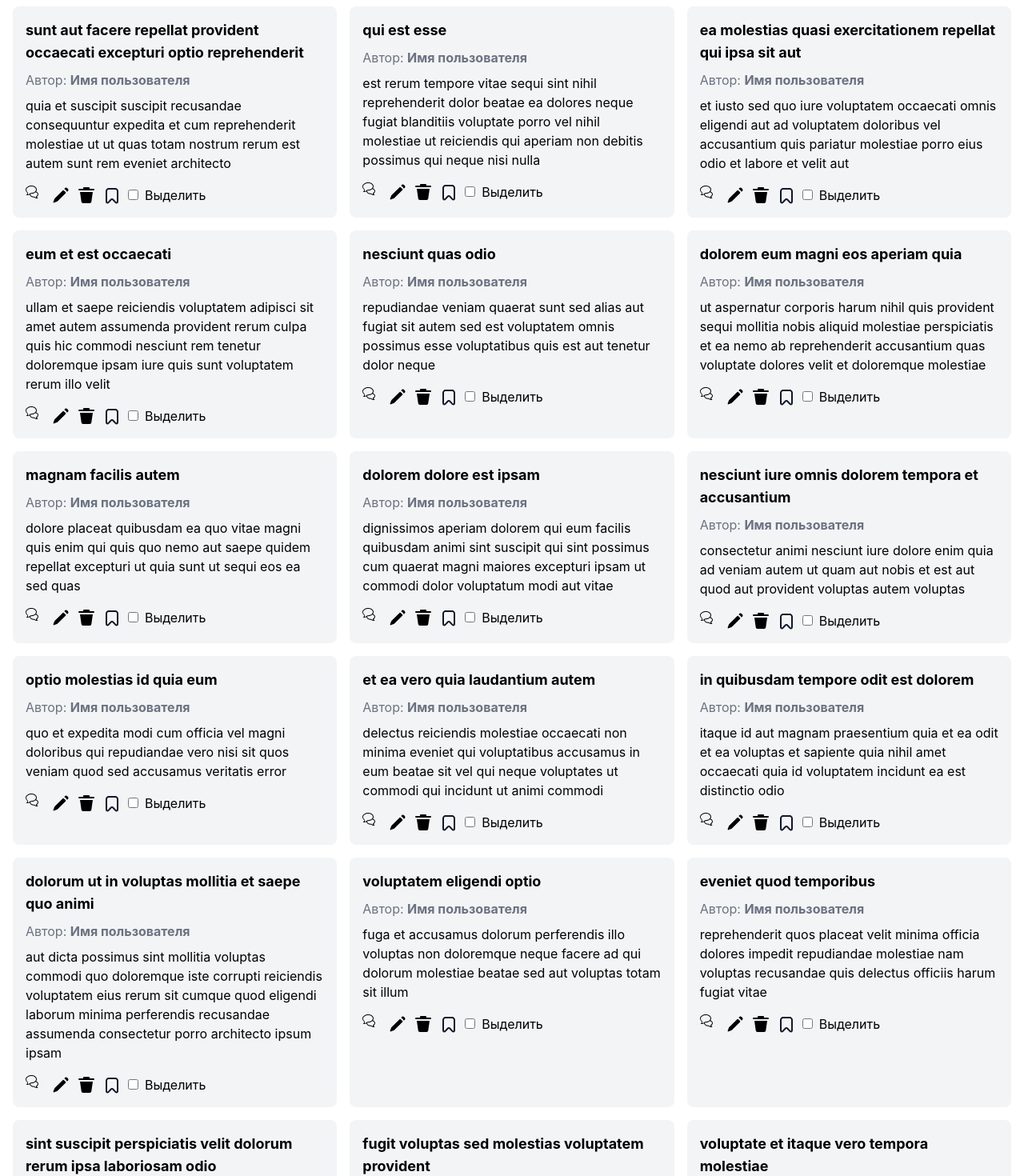
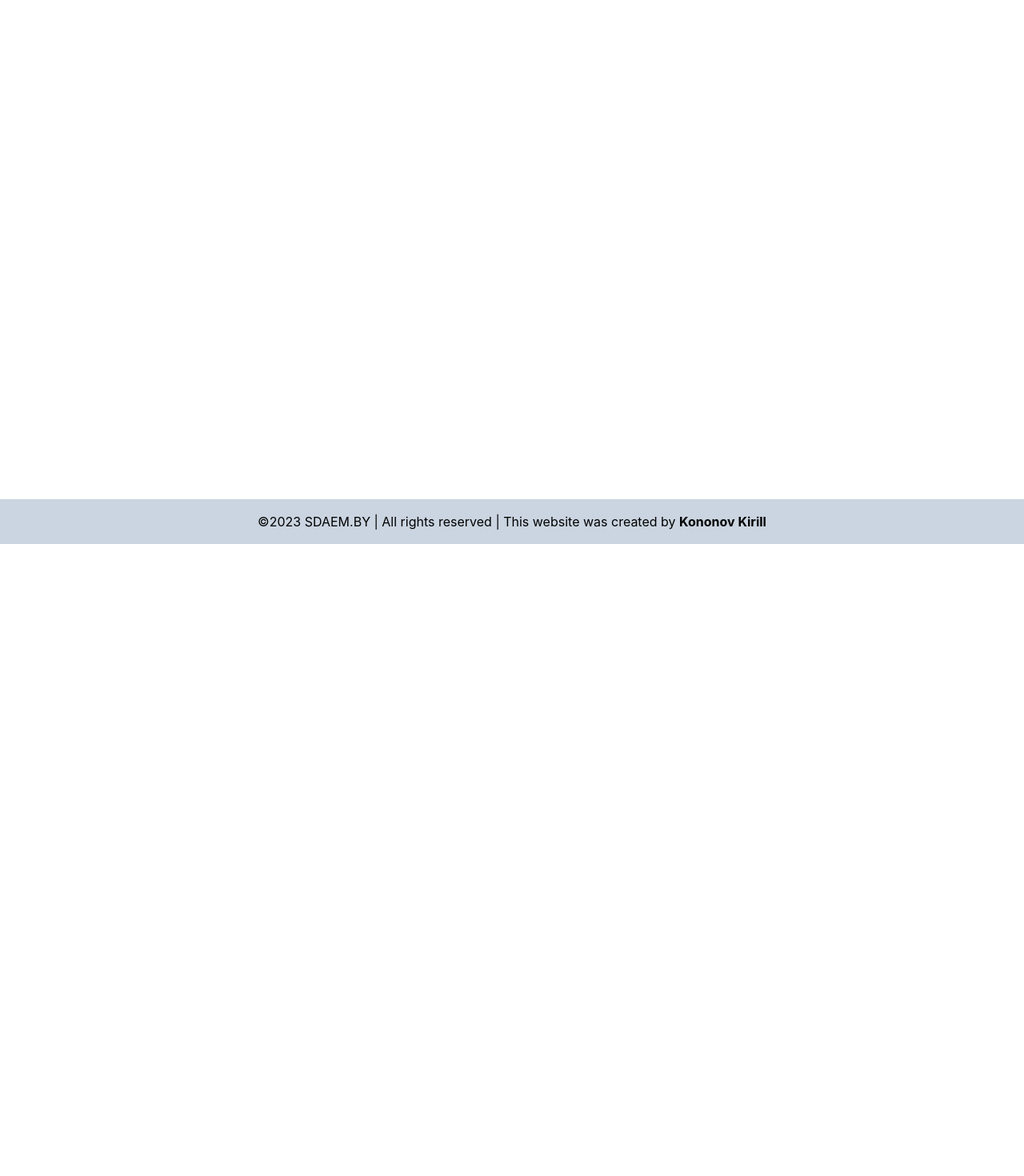
Before and after one commit to Undefined-deve1oper/sotnikov, a React (Create React App) app: page / in a window 1280 px wide. Shown: the part 120-1590 px from the top of the page at 80% size. After the commit the page ends 800 px from the top, so only its background shows below. Built offline with nearby package versions, Linux system fonts and the light colour scheme.

Commit message:
add http service

```diff
--- a/src/app/components/pages/PostsListPage/PostsListPage.tsx
+++ b/src/app/components/pages/PostsListPage/PostsListPage.tsx
@@ -1,10 +1,6 @@
 import React from "react";
-import posts from "../../../config.json";
-import { PostCard } from "../../ui/Posts";
 
-const PostsListPage = () => {
-    console.log(posts);
-
+const PostsListPage: React.FC = () => {
     return (
         <div className="container mx-auto">
             <div className="px-4 py-6">
@@ -23,13 +19,12 @@ const PostsListPage = () => {
                 </div>
 
                 <div className="grid grid-cols-1 sm:grid-cols-2 md:grid-cols-3 gap-4">
-                    {posts.map((post) => (
+                    {/* {posts.map((post) => (
                         <PostCard body={post.body} title={post.title} key={post.id} />
-                    ))}
+                    ))} */}
                 </div>
             </div>
         </div>
-
     );
 };
 
--- a/src/app/config.json
+++ b/src/app/config.json
@@ -1,122 +1,4 @@
-[
-    {
-        "userId": 1,
-        "id": 1,
-        "title": "sunt aut facere repellat provident occaecati excepturi optio reprehenderit",
-        "body": "quia et suscipit\nsuscipit recusandae consequuntur expedita et cum\nreprehenderit molestiae ut ut quas totam\nnostrum rerum est autem sunt rem eveniet architecto"
-    },
-    {
-        "userId": 1,
-        "id": 2,
-        "title": "qui est esse",
-        "body": "est rerum tempore vitae\nsequi sint nihil reprehenderit dolor beatae ea dolores neque\nfugiat blanditiis voluptate porro vel nihil molestiae ut reiciendis\nqui aperiam non debitis possimus qui neque nisi nulla"
-    },
-    {
-        "userId": 1,
-        "id": 3,
-        "title": "ea molestias quasi exercitationem repellat qui ipsa sit aut",
-        "body": "et iusto sed quo iure\nvoluptatem occaecati omnis eligendi aut ad\nvoluptatem doloribus vel accusantium quis pariatur\nmolestiae porro eius odio et labore et velit aut"
-    },
-    {
-        "userId": 1,
-        "id": 4,
-        "title": "eum et est occaecati",
-        "body": "ullam et saepe reiciendis voluptatem adipisci\nsit amet autem assumenda provident rerum culpa\nquis hic commodi nesciunt rem tenetur doloremque ipsam iure\nquis sunt voluptatem rerum illo velit"
-    },
-    {
-        "userId": 1,
-        "id": 5,
-        "title": "nesciunt quas odio",
-        "body": "repudiandae veniam quaerat sunt sed\nalias aut fugiat sit autem sed est\nvoluptatem omnis possimus esse voluptatibus quis\nest aut tenetur dolor neque"
-    },
-    {
-        "userId": 1,
-        "id": 6,
-        "title": "dolorem eum magni eos aperiam quia",
-        "body": "ut aspernatur corporis harum nihil quis provident sequi\nmollitia nobis aliquid molestiae\nperspiciatis et ea nemo ab reprehenderit accusantium quas\nvoluptate dolores velit et doloremque molestiae"
-    },
-    {
-        "userId": 1,
-        "id": 7,
-        "title": "magnam facilis autem",
-        "body": "dolore placeat quibusdam ea quo vitae\nmagni quis enim qui quis quo nemo aut saepe\nquidem repellat excepturi ut quia\nsunt ut sequi eos ea sed quas"
-    },
-    {
-        "userId": 1,
-        "id": 8,
-        "title": "dolorem dolore est ipsam",
-        "body": "dignissimos aperiam dolorem qui eum\nfacilis quibusdam animi sint suscipit qui sint possimus cum\nquaerat magni maiores excepturi\nipsam ut commodi dolor voluptatum modi aut vitae"
-    },
-    {
-        "userId": 1,
-        "id": 9,
-        "title": "nesciunt iure omnis dolorem tempora et accusantium",
-        "body": "consectetur animi nesciunt iure dolore\nenim quia ad\nveniam autem ut quam aut nobis\net est aut quod aut provident voluptas autem voluptas"
-    },
-    {
-        "userId": 1,
-        "id": 10,
-        "title": "optio molestias id quia eum",
-        "body": "quo et expedita modi cum officia vel magni\ndoloribus qui repudiandae\nvero nisi sit\nquos veniam quod sed accusamus veritatis error"
-    },
-    {
-        "userId": 2,
-        "id": 11,
-        "title": "et ea vero quia laudantium autem",
-        "body": "delectus reiciendis molestiae occaecati non minima eveniet qui voluptatibus\naccusamus in eum beatae sit\nvel qui neque voluptates ut commodi qui incidunt\nut animi commodi"
-    },
-    {
-        "userId": 2,
-        "id": 12,
-        "title": "in quibusdam tempore odit est dolorem",
-        "body": "itaque id aut magnam\npraesentium quia et ea odit et ea voluptas et\nsapiente quia nihil amet occaecati quia id voluptatem\nincidunt ea est distinctio odio"
-    },
-    {
-        "userId": 2,
-        "id": 13,
-        "title": "dolorum ut in voluptas mollitia et saepe quo animi",
-        "body": "aut dicta possimus sint mollitia voluptas commodi quo doloremque\niste corrupti reiciendis voluptatem eius rerum\nsit cumque quod eligendi laborum minima\nperferendis recusandae assumenda consectetur porro architecto ipsum ipsam"
-    },
-    {
-        "userId": 2,
-        "id": 14,
-        "title": "voluptatem eligendi optio",
-        "body": "fuga et accusamus dolorum perferendis illo voluptas\nnon doloremque neque facere\nad qui dolorum molestiae beatae\nsed aut voluptas totam sit illum"
-    },
-    {
-        "userId": 2,
-        "id": 15,
-        "title": "eveniet quod temporibus",
-        "body": "reprehenderit quos placeat\nvelit minima officia dolores impedit repudiandae molestiae nam\nvoluptas recusandae quis delectus\nofficiis harum fugiat vitae"
-    },
-    {
-        "userId": 2,
-        "id": 16,
-        "title": "sint suscipit perspiciatis velit dolorum rerum ipsa laboriosam odio",
-        "body": "suscipit nam nisi quo aperiam aut\nasperiores eos fugit maiores voluptatibus quia\nvoluptatem quis ullam qui in alias quia est\nconsequatur magni mollitia accusamus ea nisi voluptate dicta"
-    },
-    {
-        "userId": 2,
-        "id": 17,
-        "title": "fugit voluptas sed molestias voluptatem provident",
-        "body": "eos voluptas et aut odit natus earum\naspernatur fuga molestiae ullam\ndeserunt ratione qui eos\nqui nihil ratione nemo velit ut aut id quo"
-    },
-    {
-        "userId": 2,
-        "id": 18,
-        "title": "voluptate et itaque vero tempora molestiae",
-        "body": "eveniet quo quis\nlaborum totam consequatur non dolor\nut et est repudiandae\nest voluptatem vel debitis et magnam"
-    },
-    {
-        "userId": 2,
-        "id": 19,
-        "title": "adipisci placeat illum aut reiciendis qui",
-        "body": "illum quis cupiditate provident sit magnam\nea sed aut omnis\nveniam maiores ullam consequatur atque\nadipisci quo iste expedita sit quos voluptas"
-    },
-    {
-        "userId": 2,
-        "id": 20,
-        "title": "doloribus ad provident suscipit at",
-        "body": "qui consequuntur ducimus possimus quisquam amet similique\nsuscipit porro ipsam amet\neos veritatis officiis exercitationem vel fugit aut necessitatibus totam\nomnis rerum consequatur expedita quidem cumque explicabo"
-    }
-]
+{
+    "apiEndPoint": "https://jsonplaceholder.typicode.com",
+    "isFireBase": false
+}
--- /dev/null
+++ b/src/app/services/http.service.ts
@@ -0,0 +1,58 @@
+import axios, { AxiosRequestConfig } from "axios";
+import configFile from "../config.json";
+import { toast } from "react-toastify";
+
+const http = axios.create({
+    baseURL: configFile.apiEndPoint
+});
+
+http.interceptors.request.use(
+    async function (config: AxiosRequestConfig): Promise<any> {
+        // Заготовка на будущее
+        return config;
+    },
+    function (error) {
+        return Promise.reject(error);
+    }
+);
+
+// На случай использования fireBase надо будет трансформировать данные
+function transformData(data: any) {
+    return data && !data.id && !data.ip
+        ? Object.keys(data).map((key) => ({
+            ...data[key]
+        }))
+        : data;
+}
+
+http.interceptors.response.use(
+    (res) => {
+        if (configFile.isFireBase) {
+            res.data = { content: transformData(res.data) };
+        }
+        res.data = { content: res.data };
+        return res;
+    },
+    function (error) {
+        // Отлавливаем неожиданные ошибки
+        const expectedErrors =
+            error.response &&
+            error.response.status >= 400 &&
+            error.response.status < 500;
+        if (!expectedErrors) {
+            console.log(error);
+            toast.error("Something was wrong. Try it later");
+        }
+        return Promise.reject(error);
+    }
+);
+
+const httpService = {
+    get: http.get,
+    post: http.post,
+    put: http.put,
+    delete: http.delete,
+    patch: http.patch
+};
+
+export default httpService;
```
